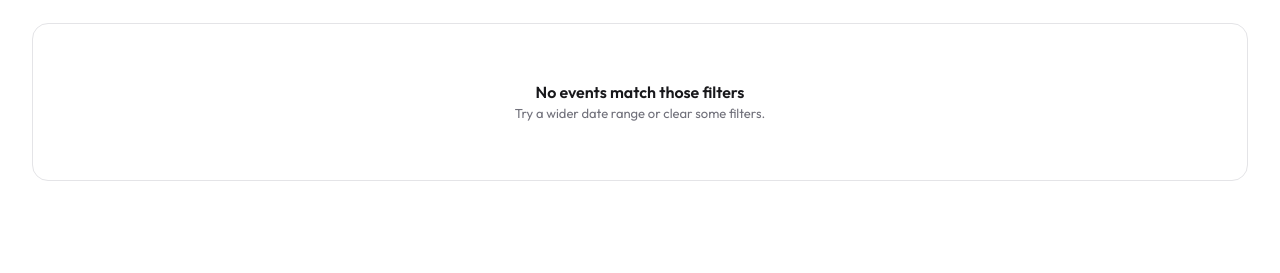
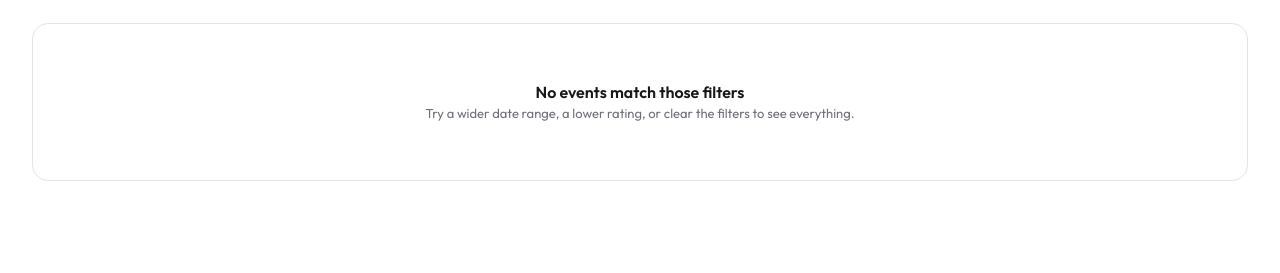
Before and after one commit to Osayuki04/Events, a PHP site: the page made by templates/events.twig in a window 1280 px wide. Shown: the part 527-800 px from the top of the page. Run offline with PHP 8.4, Linux system fonts and the light colour scheme; the template is opened without the code that fills it, so the values that code supplies are empty; style sheets or scripts are compiled from the project's sources; some libraries are stand-ins or nearby versions.

Commit message:
Suggest lowering the rating filter when no events are found

```diff
--- a/templates/_event_cards.twig
+++ b/templates/_event_cards.twig
@@ -40,6 +40,6 @@
 {% else %}
     <div class="rounded-2xl border border-zinc-200 px-4 py-14 text-center text-zinc-500">
         <p class="font-semibold text-zinc-900">No events match those filters</p>
-        <p class="text-[13px]">Try a wider date range or clear some filters.</p>
+        <p class="text-[13px]">Try a wider date range, a lower rating, or clear the filters to see everything.</p>
     </div>
 {% endif %}
```
